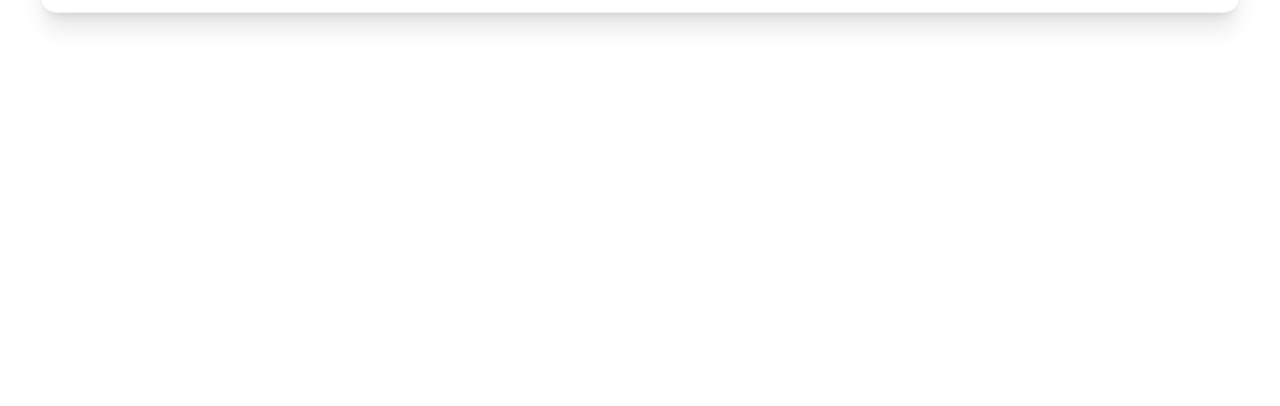
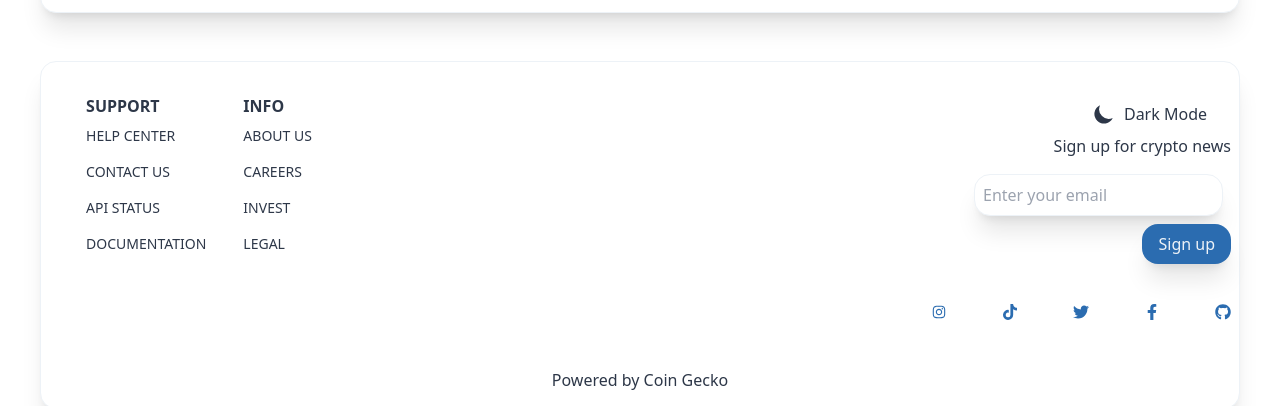
Before and after one commit to edomos/crypto-firebase-react, a React (Create React App) app: page /coin/1 in a window 1280 px wide. Shown: the part 661-1067 px from the top of the page. Before the commit the page ends 800 px from the top, so only its background shows below. Built offline with nearby package versions, Linux system fonts and the light colour scheme; no server answers.

Commit message:
create footer component

```diff
--- a/src/App.js
+++ b/src/App.js
@@ -8,6 +8,7 @@
 import Account from "./routes/Account"
 import axios from "axios";
 import CoinPage from "./routes/CoinPage";
+import Footer from "./components/Footer";
 
 function App() {
 
@@ -35,6 +36,7 @@
           <Route path=":coinId"/>
         </Route>
       </Routes>
+      <Footer />
     </ThemeProvider>
     </BrowserRouter>
   );
--- /dev/null
+++ b/src/components/Footer.js
@@ -0,0 +1,79 @@
+import React from "react";
+import { FaGit, FaThermometerQuarter } from "react-icons/fa";
+import { AiOutlineInstagram } from "react-icons/ai";
+import { FaFacebookF, FaGithub, FaTiktok, FaTwitter } from "react-icons/fa";
+import ThemeToggle from "./ThemeToggle";
+
+const Footer = () => {
+  return (
+    <div className="rounded-div mt-8 pt-8 text-primary">
+
+      <div className="grid md:grid-cols-2">
+
+        <div className="flex justify-evenly w-full md:max-w-[300px] uppercase">
+
+          <div>
+            <h2 className="font-bold">Support</h2>
+            <ul>
+              <li className="text-sm py-2">Help Center</li>
+              <li className="text-sm py-2">Contact Us</li>
+              <li className="text-sm py-2">API Status</li>
+              <li className="text-sm py-2">Documentation</li>
+            </ul>
+          </div>
+
+          <div>
+            <h2 className="font-bold">Info</h2>
+            <ul>
+              <li className="text-sm py-2">About Us</li>
+              <li className="text-sm py-2">Careers</li>
+              <li className="text-sm py-2">Invest</li>
+              <li className="text-sm py-2">Legal</li>
+            </ul>
+          </div>
+
+        </div>
+
+        <div className="text-right">
+          <div className="w-full flex justify-end">
+            <div className="w-full md:w-[300px] py-4 relative">
+
+              <div className="flex justify-center md:justify-end py-4 md:py-0 md:p-4 mt-[-1rem]">
+                <ThemeToggle />
+              </div>
+
+              <p className="text-center md:text-right">Sign up for crypto news</p>
+
+              <div className="py-4">
+                <form>
+                  <input
+                   className="bg-primary border border-input p-2 mr-2 w-full shadow-xl rounded-2xl md:w-auto"
+                   type="email"
+                   placeholder="Enter your email"
+                    />
+                  <button className="bg-button text-btnText px-4 p-2 w-full rounded-2xl shadow-xl hover:shadow-2xl md:w-auto my-2">
+                      Sign up
+                    </button>
+                </form>
+              </div>
+
+              <div className="flex py-4 justify-between text-accent">
+                <AiOutlineInstagram />
+                <FaTiktok />
+                <FaTwitter />
+                <FaFacebookF />
+                <FaGithub />
+              </div>
+
+            </div>
+          </div>
+        </div>
+
+      </div>
+      <p className="text-center py-4">Powered by Coin Gecko</p>
+
+    </div>
+  );
+};
+
+export default Footer;
```
